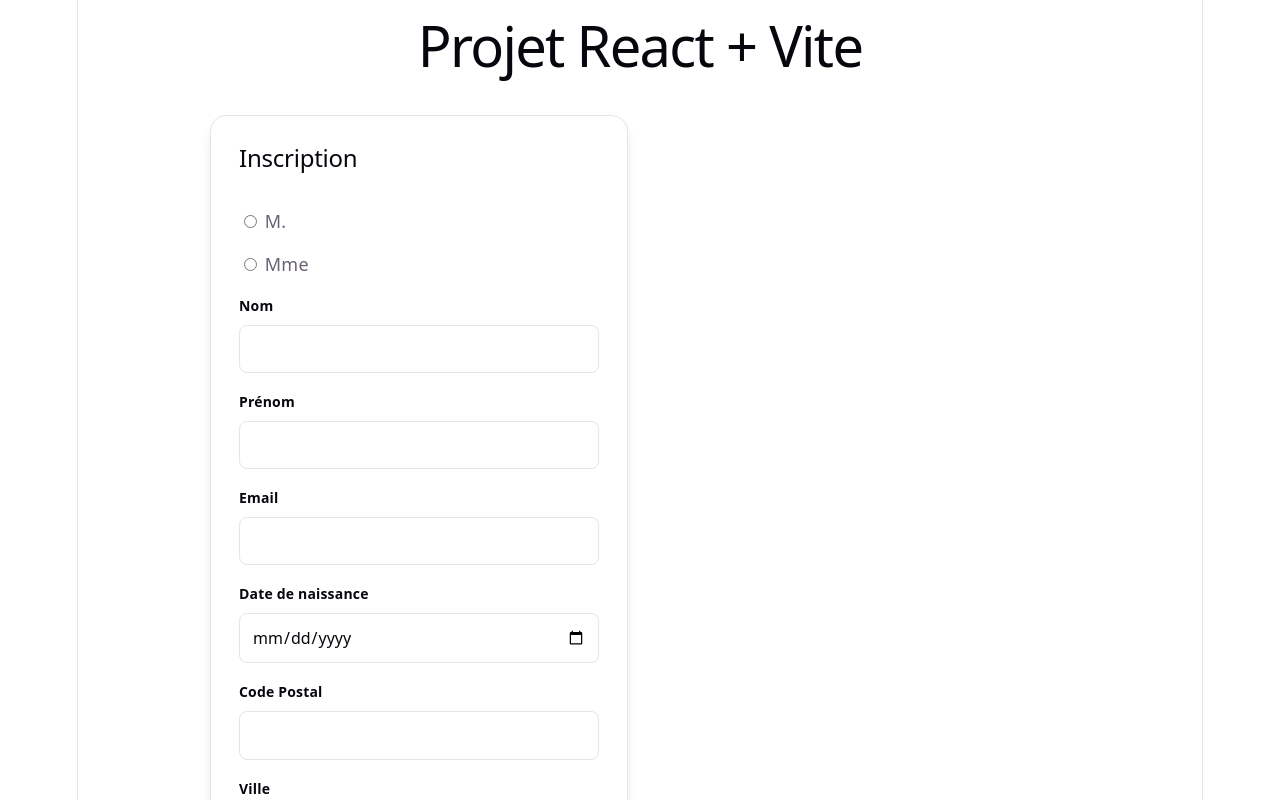
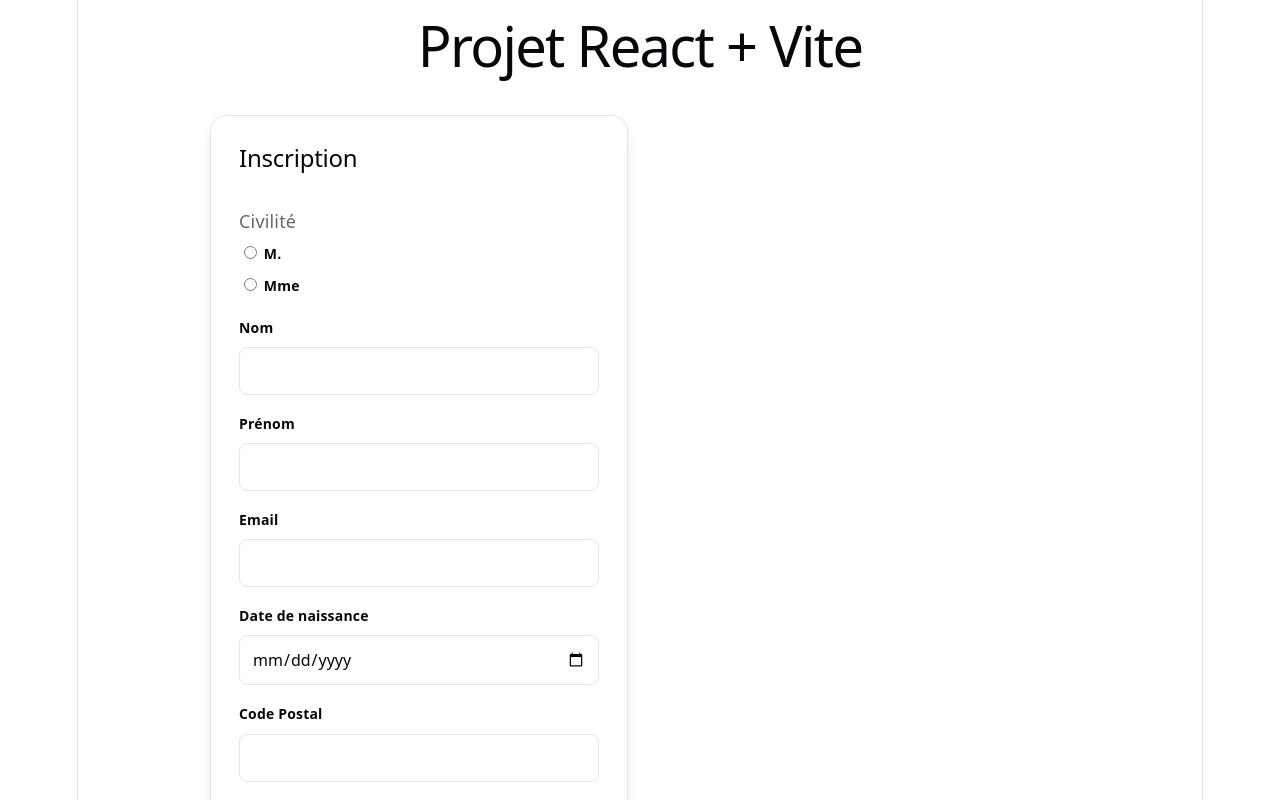
Before and after one commit to renaulaury/my-react-app, a React (Vite) app: page / in a window 1280 px wide. Shown: the top 800 px of the page. Built offline with nearby package versions, Linux system fonts and the light colour scheme.

Commit message:
feat: TD6 modale extraite dans un composant Modal + boutons radio civilité

```diff
--- a/src/components/Input.jsx
+++ b/src/components/Input.jsx
@@ -1,4 +1,19 @@
-function Input({ label, type, onChange }) {
+function Input({ label, type, name, options, onChange }) {
+  // Bouton radio
+  if (type === "radio") {
+    return (
+      <div className="field">
+        <p>{label}</p>
+        {options.map((option) => (
+          <label key={option}>
+            <input type="radio" name={name} value={option} onChange={onChange} /> {option}
+          </label>
+        ))}
+      </div>
+    )
+  }
+
+  // Input classique
   return (
     <div className="field">
       <label>{label}</label>
--- /dev/null
+++ b/src/components/Modal.jsx
@@ -0,0 +1,17 @@
+function Modal({ civility, name, firstName, email, birthDate, codePostal, city, onClose }) {
+  return (
+    <div className="register-result">
+      <h2>Résultat</h2>
+      <p><span>Civilité</span>{civility}</p>
+      <p><span>Nom</span>{name}</p>
+      <p><span>Prénom</span>{firstName}</p>
+      <p><span>Email</span>{email}</p>
+      <p><span>Date de naissance</span>{birthDate}</p>
+      <p><span>Code Postal</span>{codePostal}</p>
+      <p><span>Ville</span>{city}</p>
+      <button type="button" onClick={onClose}>Fermer</button>
+    </div>
+  )
+}
+
+export default Modal
--- a/src/components/Register.jsx
+++ b/src/components/Register.jsx
@@ -1,4 +1,5 @@
 import Input from './Input'
+import Modal from './Modal'
 import { useState } from 'react'
 import './Register.css'
 
@@ -17,13 +18,10 @@ function Register() {
       <form className="register-form">
         <h2>Inscription</h2>
 
-        <label>
-          <input type="radio" name="civility" value="M." onChange={(e) => setCivility(e.target.value)} /> M.
-        </label>
-        <label>
-          <input type="radio" name="civility" value="Mme" onChange={(e) => setCivility(e.target.value)} /> Mme
-        </label>
+        {/* Civilité */}
+        <Input type="radio" name="civility" label="Civilité" onChange={(e) => setCivility(e.target.value)} options={["M.", "Mme"]} />
 
+        {/* Identité */}
         <Input label="Nom" type="text" onChange={(e) => setName(e.target.value)} />
         <Input label="Prénom" type="text" onChange={(e) => setFirstName(e.target.value)} />
         <Input label="Email" type="email" onChange={(e) => setEmail(e.target.value)} />
@@ -31,22 +29,22 @@ function Register() {
         <Input label="Code Postal" type="text" onChange={(e) => setCodePostal(e.target.value)} />
         <Input label="Ville" type="text" onChange={(e) => setCity(e.target.value)} />
 
+        {/* Validation / Modale */}
         <button type="button" onClick={() => setShowModal(true)}>Valider</button>
       </form>
 
     {/* Modale */}
       {showModal && (
-        <div className="register-result">
-          <h2>Résultat</h2>
-          <p><span>Civilité</span>{civility}</p>
-          <p><span>Nom</span>{name}</p>
-          <p><span>Prénom</span>{firstName}</p>
-          <p><span>Email</span>{email}</p>
-          <p><span>Date de naissance</span>{birthDate}</p>
-          <p><span>Code Postal</span>{codePostal}</p>
-          <p><span>Ville</span>{city}</p>
-          <button type="button" onClick={() => setShowModal(false)}>Fermer</button>
-        </div>
+        <Modal
+          civility={civility}
+          name={name}
+          firstName={firstName}
+          email={email}
+          birthDate={birthDate}
+          codePostal={codePostal}
+          city={city}
+          onClose={() => setShowModal(false)}
+        />
       )}
     </div>
   )
```
